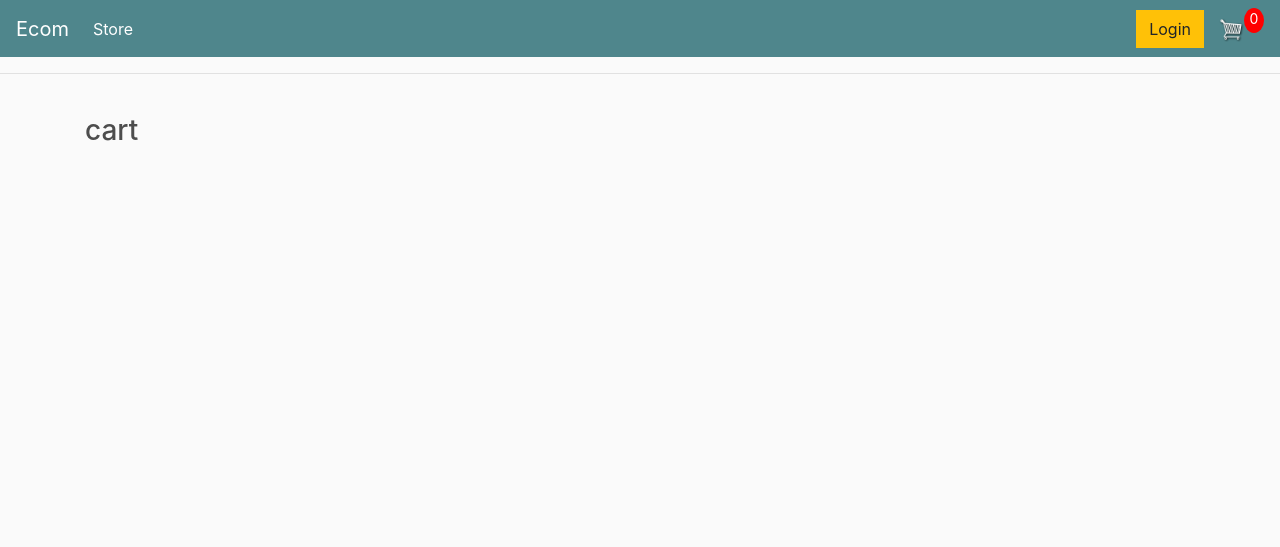
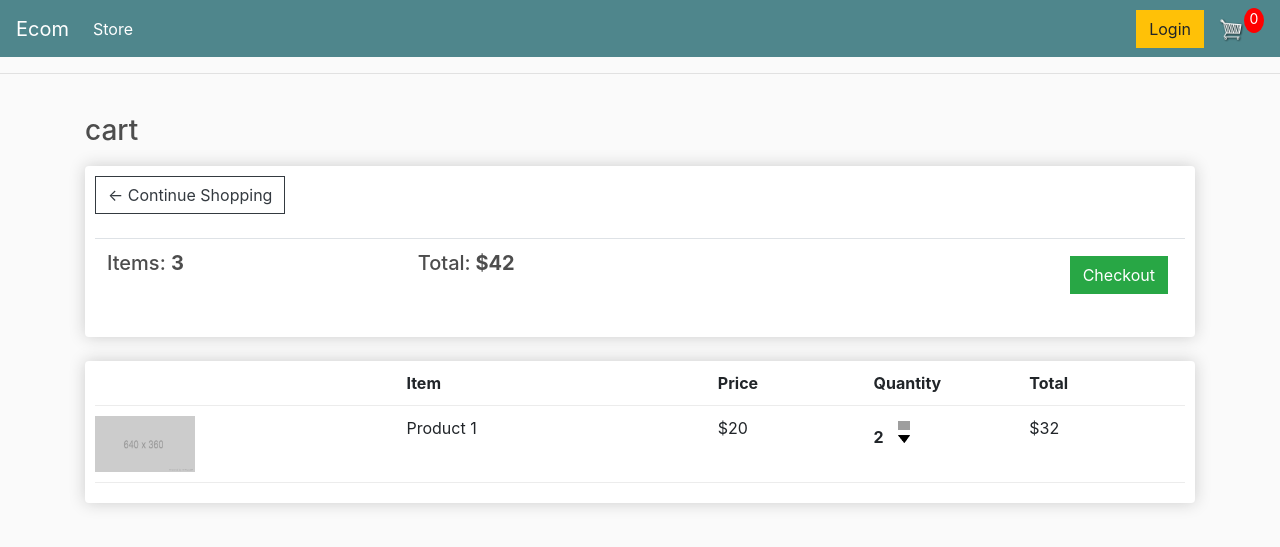
Before and after one commit to mulera21/ecommerce, a Django app: page /cart/ in a window 1280 px wide. Shown: the top 547 px of the page. Run offline with Django 5.2, Linux system fonts and the light colour scheme; lists and menus that the app fills with data are empty; some libraries are stand-ins or nearby versions; grey boxes are pictures that could not be loaded.

Commit message:
added cart page

```diff
--- a/ecommerce/store/templates/store/cart.html
+++ b/ecommerce/store/templates/store/cart.html
@@ -3,4 +3,50 @@
 {% load static %}
 {% block content %}
      <h3>cart</h3>
+<div class="row">
+		<div class="col-lg-12">
+			<div class="box-element">
+                 <a  class="btn btn-outline-dark" href="{% url 'store' %}">&#x2190; Continue Shopping</a>
+
+				<br>
+				<br>
+				<table class="table">
+					<tr>
+						<th><h5>Items: <strong>3</strong></h5></th>
+						<th><h5>Total:<strong> $42</strong></h5></th>
+						<th>
+							<a  style="float:right; margin:5px;" class="btn btn-success" href="{% url 'checkout' %}">Checkout</a>
+						</th>
+					</tr>
+				</table>
+
+			</div>
+
+			<br>
+			<div class="box-element">
+                 	<div class="cart-row">
+					<div style="flex:2"></div>
+					<div style="flex:2"><strong>Item</strong></div>
+					<div style="flex:1"><strong>Price</strong></div>
+					<div style="flex:1"><strong>Quantity</strong></div>
+					<div style="flex:1"><strong>Total</strong></div>
+				</div>
+				<div class="cart-row">
+					<div style="flex:2"><img class="row-image" src="{% static 'images/placeholder.png' %}"></div>
+					<div style="flex:2"><p>Product 1</p></div>
+					<div style="flex:1"><p>$20</p></div>
+					<div style="flex:1">
+						<p class="quantity">2</p>
+						<div class="quantity">
+							<img class="chg-quantity" src="{% static  'images/arrow-up.png' %}">
+
+							<img class="chg-quantity" src="{% static  'images/arrow-down.png' %}">
+						</div>
+					</div>
+					<div style="flex:1"><p>$32</p></div>
+				</div>
+
+			</div>
+		</div>
+</div>
 {% endblock content %}
```
